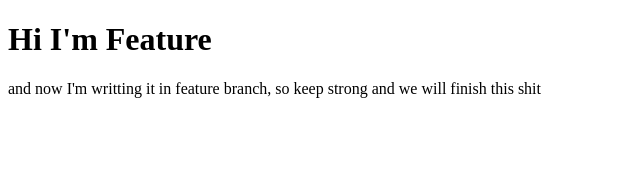
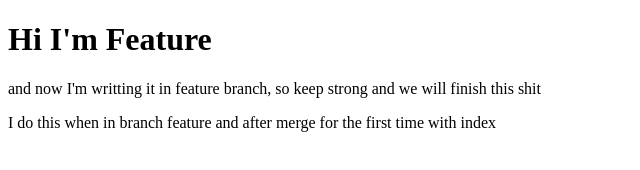
Before and after one commit to rifrifai/belajar-mandiri, a plain HTML site: page feature.html in a window 1280 px wide. Shown: the whole page, without its empty margins (0-640 px from the left). Drawn offline with Linux system fonts and the light colour scheme.

Commit message:
edit feature.html after merge

```diff
--- a/feature.html
+++ b/feature.html
@@ -8,5 +8,7 @@
 <body>
     <h1>Hi I'm Feature</h1>
     <p>and now I'm writting it in feature branch, so keep strong and we will finish this shit</p>
+
+    <p>I do this when in branch feature and after merge for the first time with index</p>
 </body>
 </html>
```
